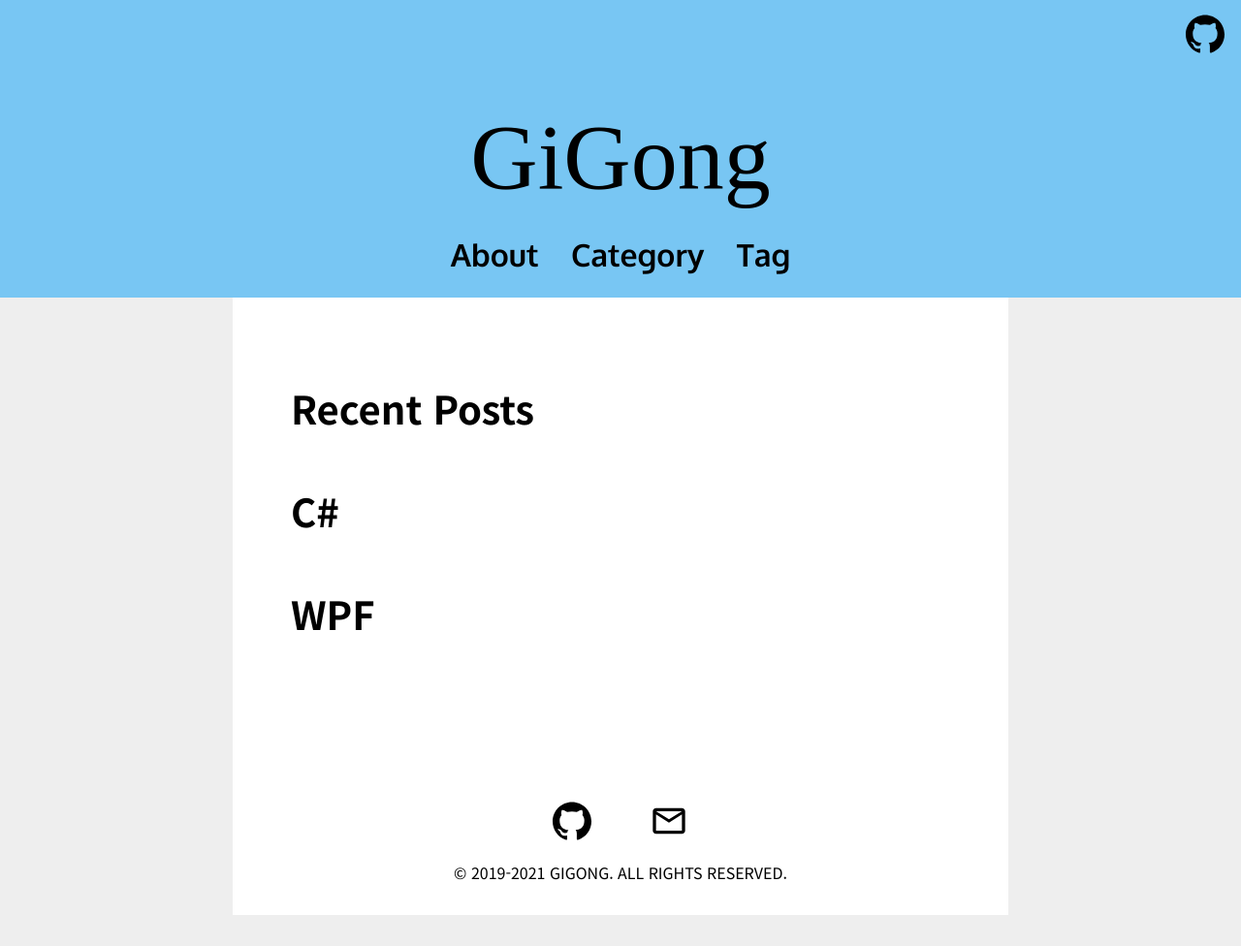
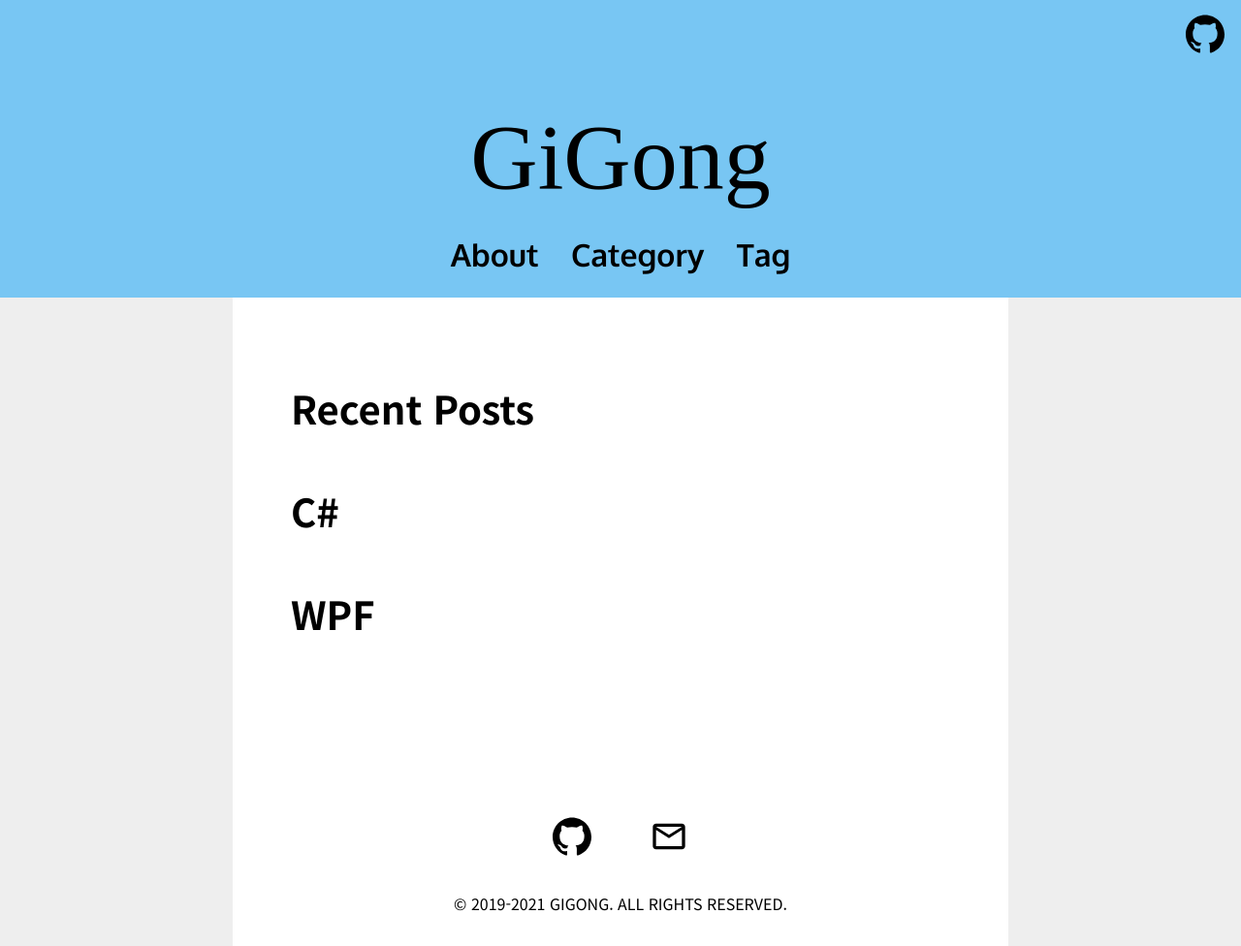
Before and after one commit to GiGong/gigong.github.io, a Jekyll site: the page built from index.html, in a window 1280 px wide. Shown: the whole page at 97% size. Built offline with Jekyll 4.4.1, drawn with Linux system fonts in a browser that asks for light colours; some web fonts are replaced; before the commit the page ends 944 px from its top, so only the background shows below that.

Commit message:
design header, footer. using flex.

```diff
--- a/_includes/footer.html
+++ b/_includes/footer.html
@@ -1,5 +1,5 @@
 <footer>
-    <ul>
+    <ul id="footer-icon-list">
         <li>
             <a href="{{site.github}}" title="GitHub" target="_blank"><img class="icon"
                     src="{{ '/assets/icons/github.svg' | relative_url }}" alt="Github"></a></li>
--- a/_includes/header.html
+++ b/_includes/header.html
@@ -1,5 +1,5 @@
 <header>
-    <ul id="icon-list">
+    <ul id="header-icon-list">
         <li class="icon_item">
             <a class="icon_wrap" href="{{site.github}}" title="GitHub" target="_blank">
                 <img id="icon-github" class="icon" src="{{ '/assets/icons/github.svg' | relative_url }}"></img>
--- a/_sass/jekyll-gg/_base.scss
+++ b/_sass/jekyll-gg/_base.scss
@@ -28,3 +28,7 @@ a:not(.page a, .content a, .tag a) {
     color: inherit;
     text-decoration: none;
 }
+
+.icon {
+    width: 40px;
+}
--- a/_sass/jekyll-gg/_footer.scss
+++ b/_sass/jekyll-gg/_footer.scss
@@ -1,19 +1,20 @@
 footer {
     padding-top: 5rem;
     padding-bottom: 1rem;
+
+    display: flex;
+    flex-flow: column;
+    justify-content: center;
+    align-items: center;
 }
 
-footer ul {
-    display: table;
+#footer-icon-list {
+    display: flex;
+    justify-content: space-around;
+
     width: 25%;
     min-width: 150px;
-    margin: 0 auto;
     padding: 0;
-}
-
-footer li {
-    display: table-cell;
-    text-align: center;
 }
 
 #copyright {
--- a/_sass/jekyll-gg/_header.scss
+++ b/_sass/jekyll-gg/_header.scss
@@ -10,31 +10,20 @@ header {
 
 
 //#region    -------- Icon --------
-#icon-list {
+#header-icon-list {
     display: flex;
     flex-direction: row-reverse;
 
-    padding: 0;
     margin: 0;
-    list-style: none;
 }
 
 .icon_item {
-    display: table;
-    float: left;
+    display: flex;
+    justify-content: center;
+    align-items: center;
 
     width: 75px;
     height: 75px;
-    text-align: center;
-}
-
-.icon_wrap {
-    display: table-cell;
-    vertical-align: middle;
-}
-
-.icon {
-    width: 40px;
 }
 //#endregion -------- Icon --------
 
```
